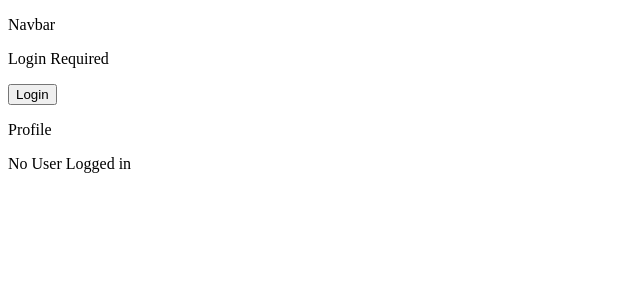
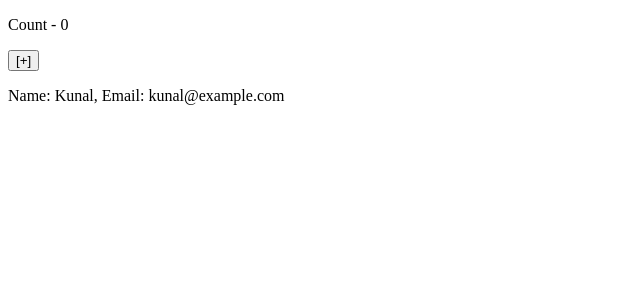
Before and after one commit to kunaladhav/playground, a React (Vite) app: page / in a window 1280 px wide. Shown: the top 300 px of the page, without its empty margins (0-640 px from the left). Built offline with nearby package versions, Linux system fonts and the light colour scheme.

Commit message:
Completed Day 55 Assignment

```diff
--- a/src/App.jsx
+++ b/src/App.jsx
@@ -56,7 +56,8 @@
 // import UseReducerShop from "./Pages/UseReducerShop";
 // import ShopApp from "./Pages/ShopApp";
 // import ThemePage from "./Pages/ThemePage";
-import AuthApp from "./Pages/AuthApp";
+// import AuthApp from "./Pages/AuthApp";
+import MemoApp from "./Pages/MemoApp";
 
 function App() {
   // const [cart, setCart] = useState([]);
@@ -125,7 +126,8 @@ function App() {
         {/* <UseReducerShop /> */}
         {/* <ShopApp /> */}
         {/* <ThemePage /> */}
-        <AuthApp />
+        {/* <AuthApp /> */}
+        <MemoApp />
       </div>
     </>
   );
--- /dev/null
+++ b/src/Pages/MemoApp.jsx
@@ -0,0 +1,19 @@
+import { useState } from "react";
+import MemoUserProfile from "../components/MemoUserProfile";
+
+const MemoApp = () => {
+  const [count, setCount] = useState(0);
+
+  return (
+    <div>
+      <div>
+        <p>Count - {count}</p>
+        <button onClick={() => setCount((prev) => prev + 1)}>[+]</button>
+      </div>
+      <MemoUserProfile name={"Kunal"} email={"kunal@example.com"} />
+      {console.log("MemoApp is rendered")}
+    </div>
+  );
+};
+
+export default MemoApp;
--- /dev/null
+++ b/src/components/MemoUserProfile.jsx
@@ -0,0 +1,16 @@
+import { memo } from "react";
+
+const MemoUserProfile = memo(({ name, email }) => {
+  return (
+    <div>
+      <div>
+        <p>
+          Name: {name}, Email: {email}
+        </p>
+        {console.log("MemoUserProfile is rendered")}
+      </div>
+    </div>
+  );
+});
+
+export default MemoUserProfile;
```
